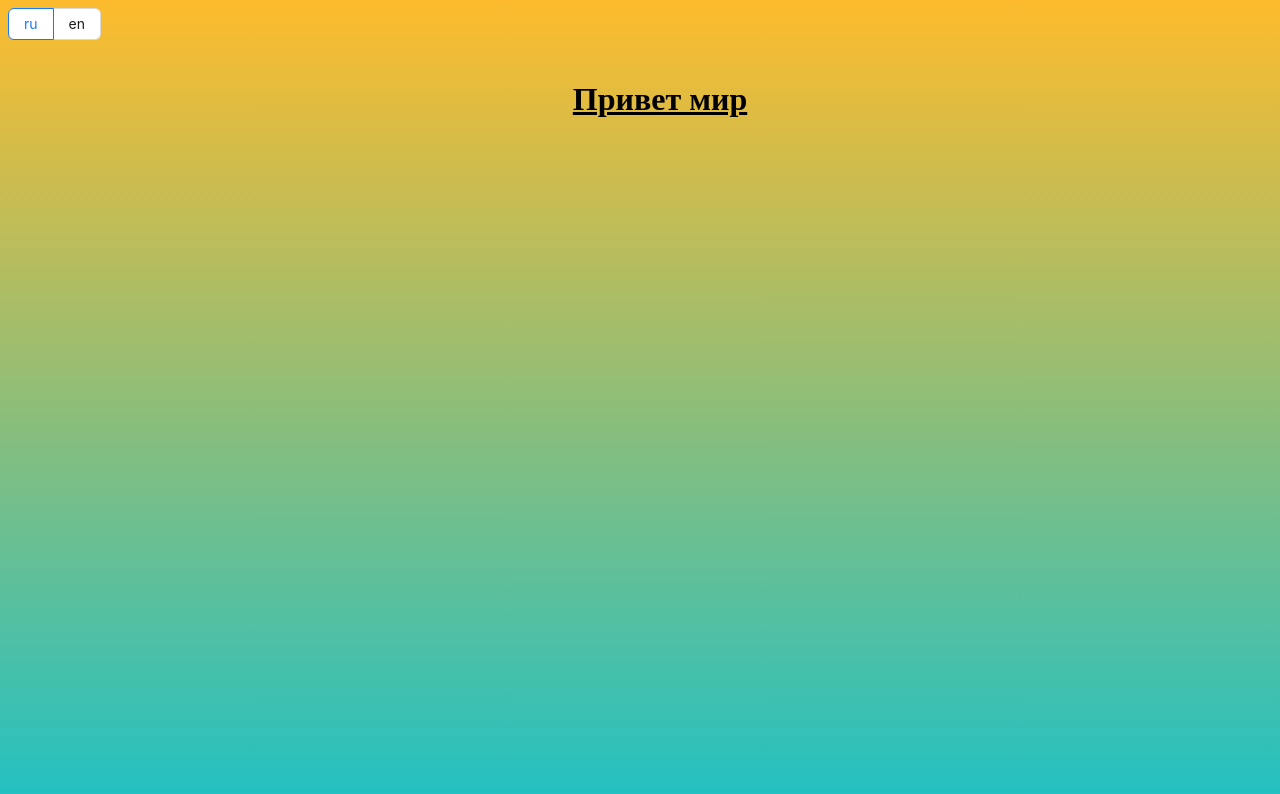
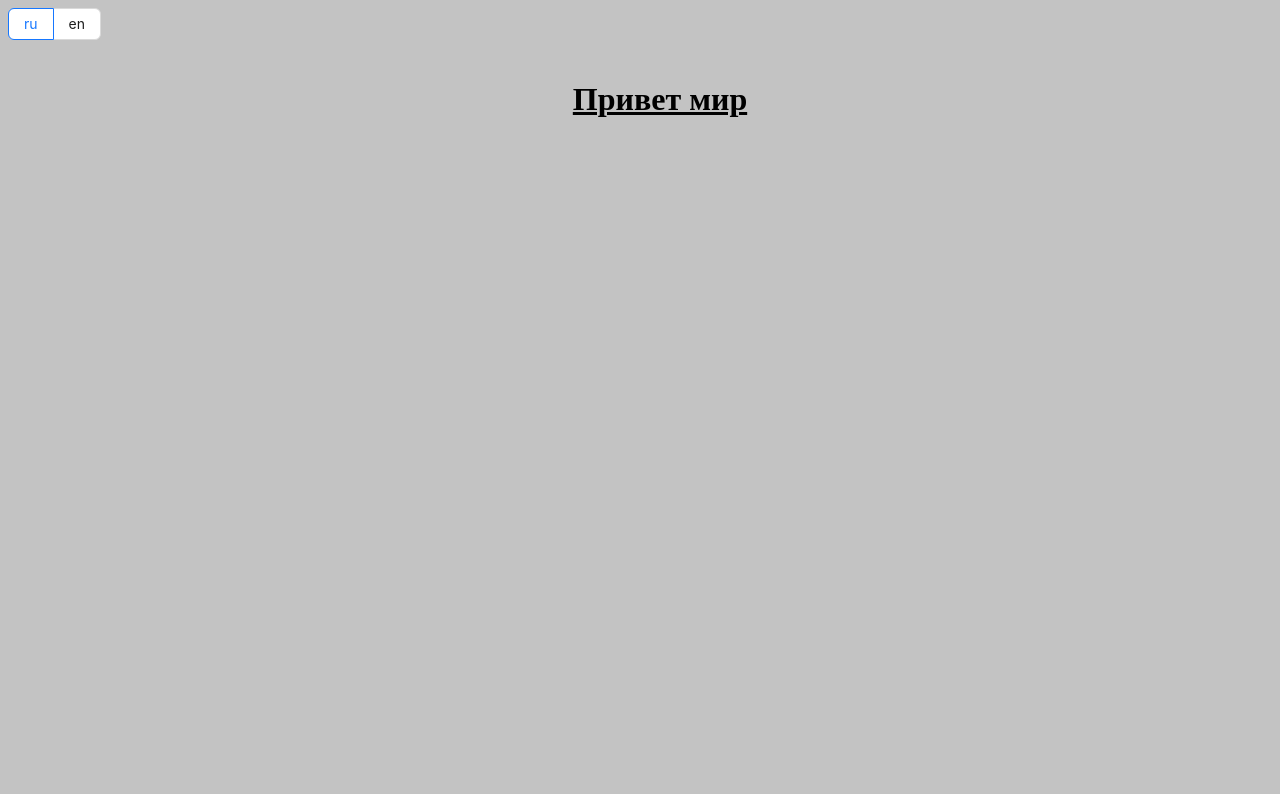
Before and after one commit to dmitryprogrammer/progress-year, a React (Vite) app: page / in a window 1280 px wide. Shown: the top 794 px of the page. Built offline with nearby package versions, Linux system fonts and the light colour scheme.

Commit message:
feat(basics): default background.

```diff
--- a/src/assets/styles/main.scss
+++ b/src/assets/styles/main.scss
@@ -1,9 +1,3 @@
 body {
-  background: rgb(2, 0, 36);
-  background-attachment: fixed;
-  background-image: linear-gradient(
-    0deg,
-    rgba(34, 193, 195, 1) 0%,
-    rgba(253, 187, 45, 1) 100%
-  );
+  background-color: #c3c3c3;
 }
```
